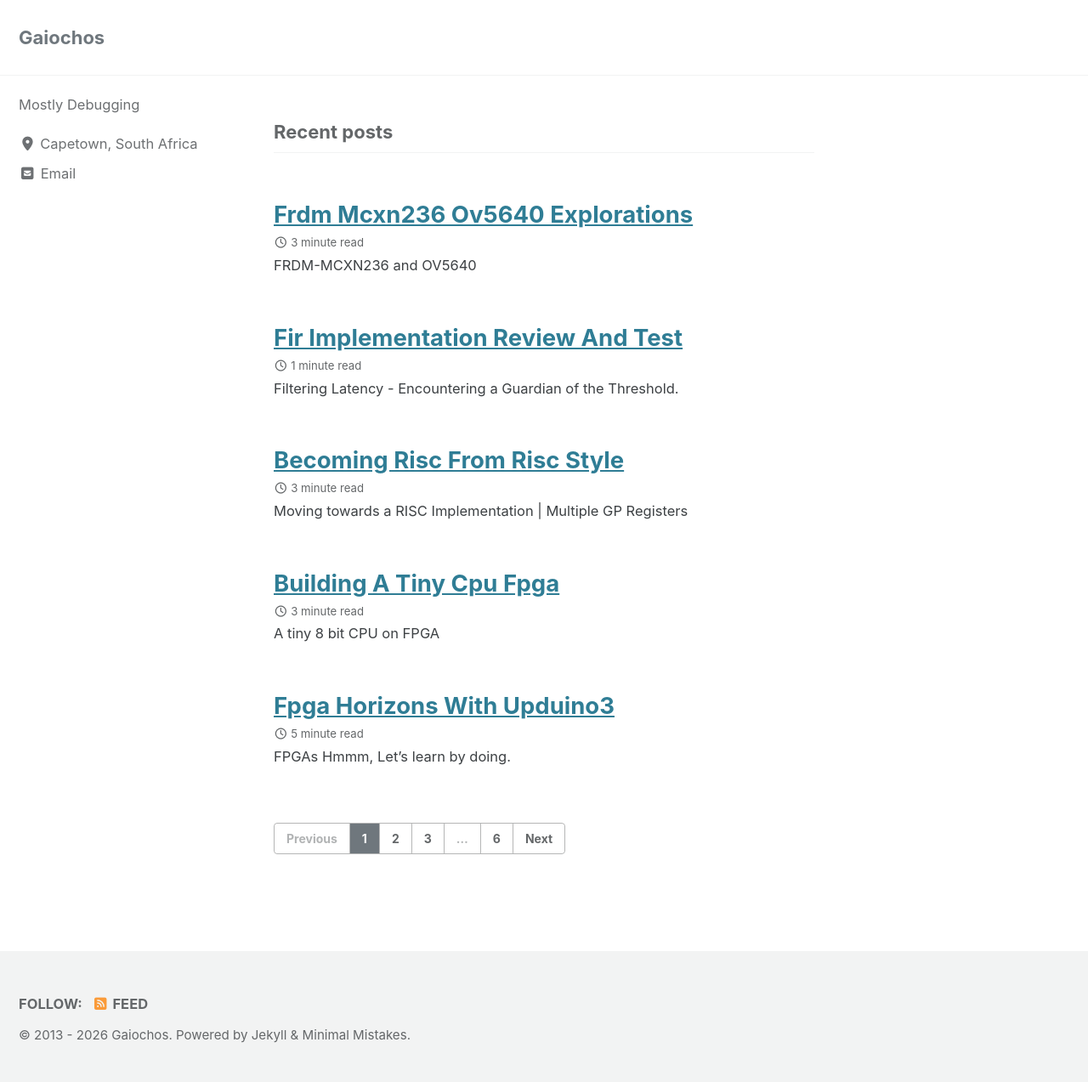
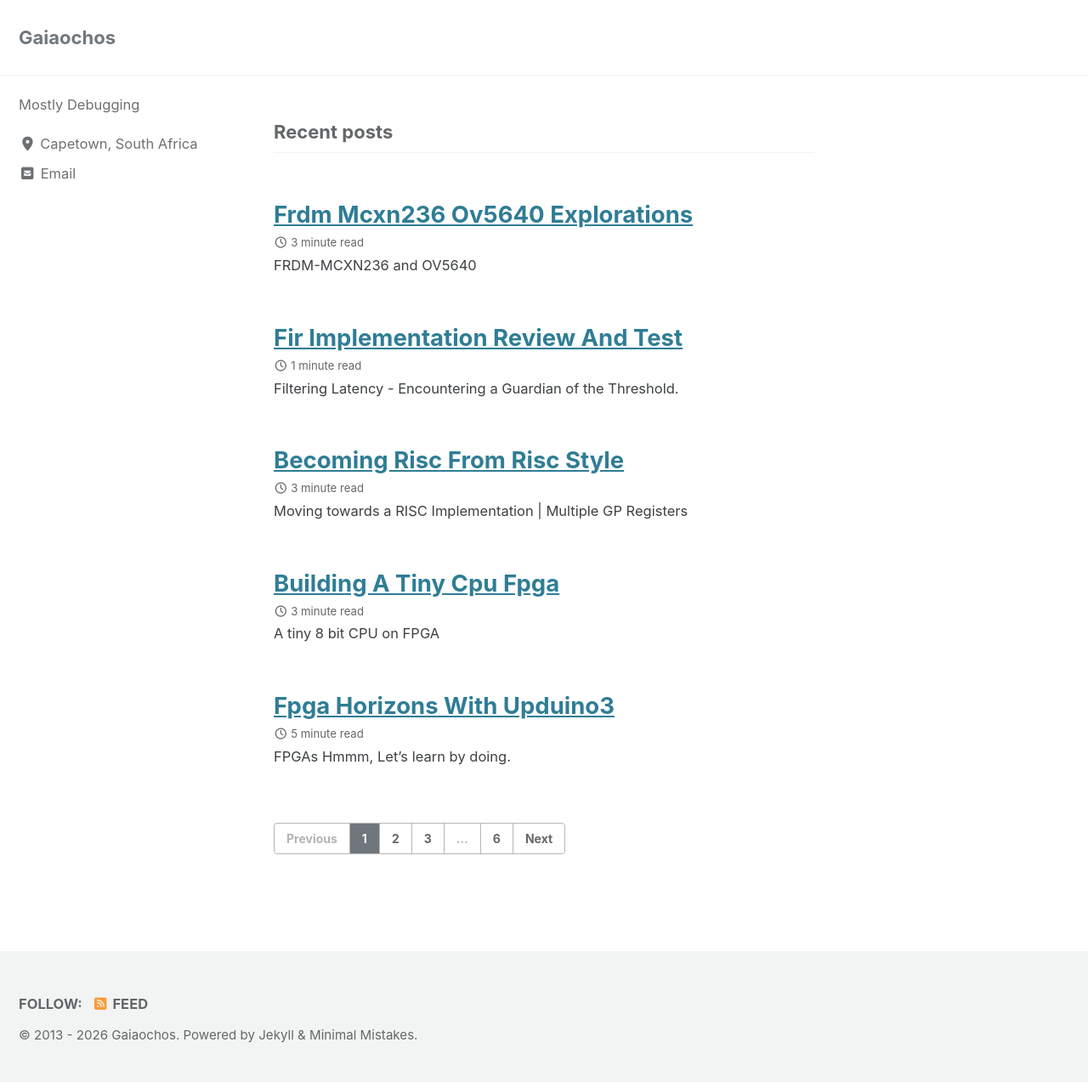
Before and after one commit to Gaiaocho/gaiaocho.github.io, a Jekyll site: the page built from index.html, in a window 1280 px wide. Shown: the whole page at 85% size. Built offline with Jekyll 4.4.1, drawn with Linux system fonts in a browser that asks for light colours; cached includes are drawn as plain includes; the list of posts is cut into pages by our own code.

Commit message:
Update website title
Signed-off-by: Zacck Osiemo <coderv63@gmail.com>

```diff
--- a/_config.yml
+++ b/_config.yml
@@ -17,7 +17,7 @@ minimal_mistakes_skin    : "default" # "air", "aqua", "contrast", "dark", "dirt"
 # Site Settings
 locale                   : "en-US"
 direction                : # "ltr" (default), "rtl" # set the direction of the page
-title                    : "Gaiochos"
+title                    : "Gaiaochos"
 title_separator          : "-"
 description              : "Making things Work"
 url                      : https://gaiaochos.com
```
